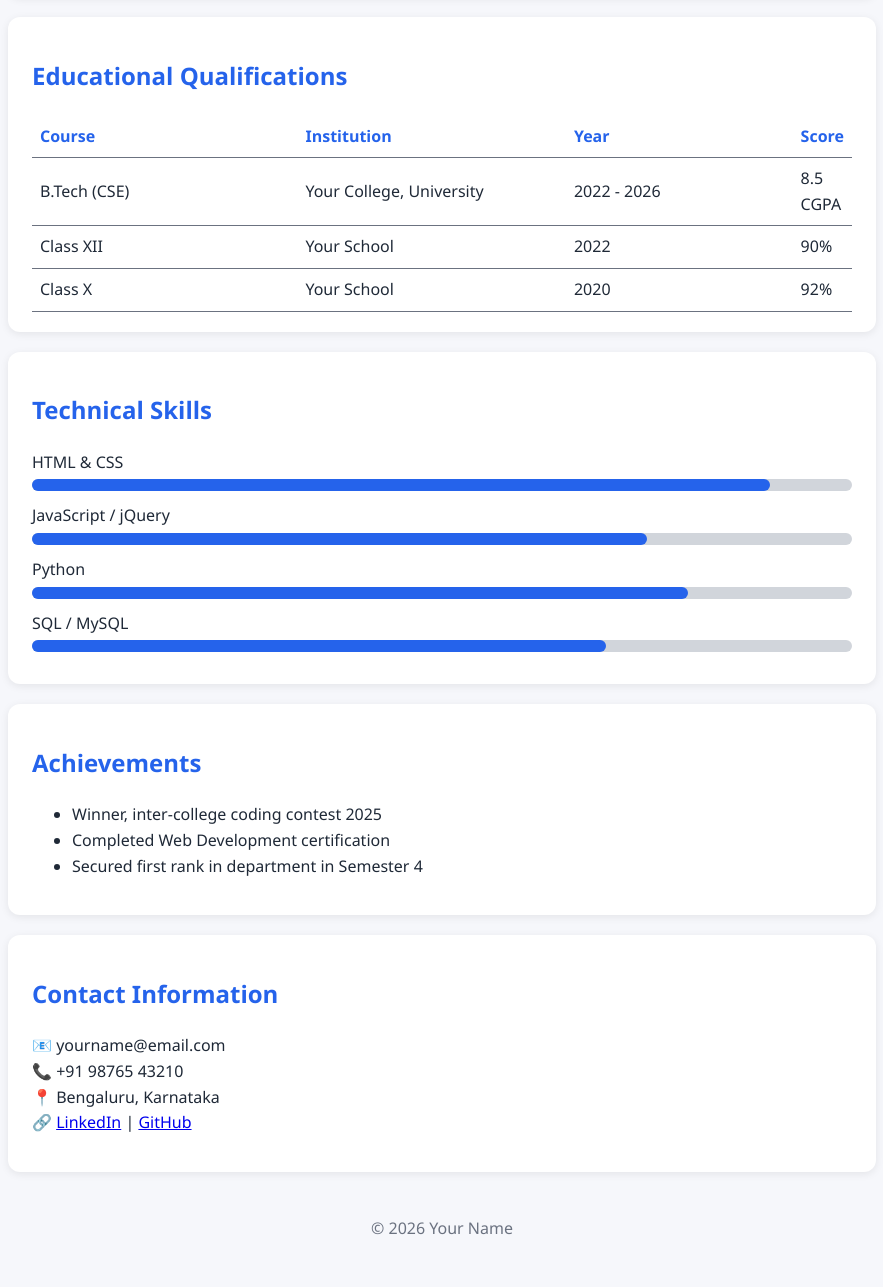
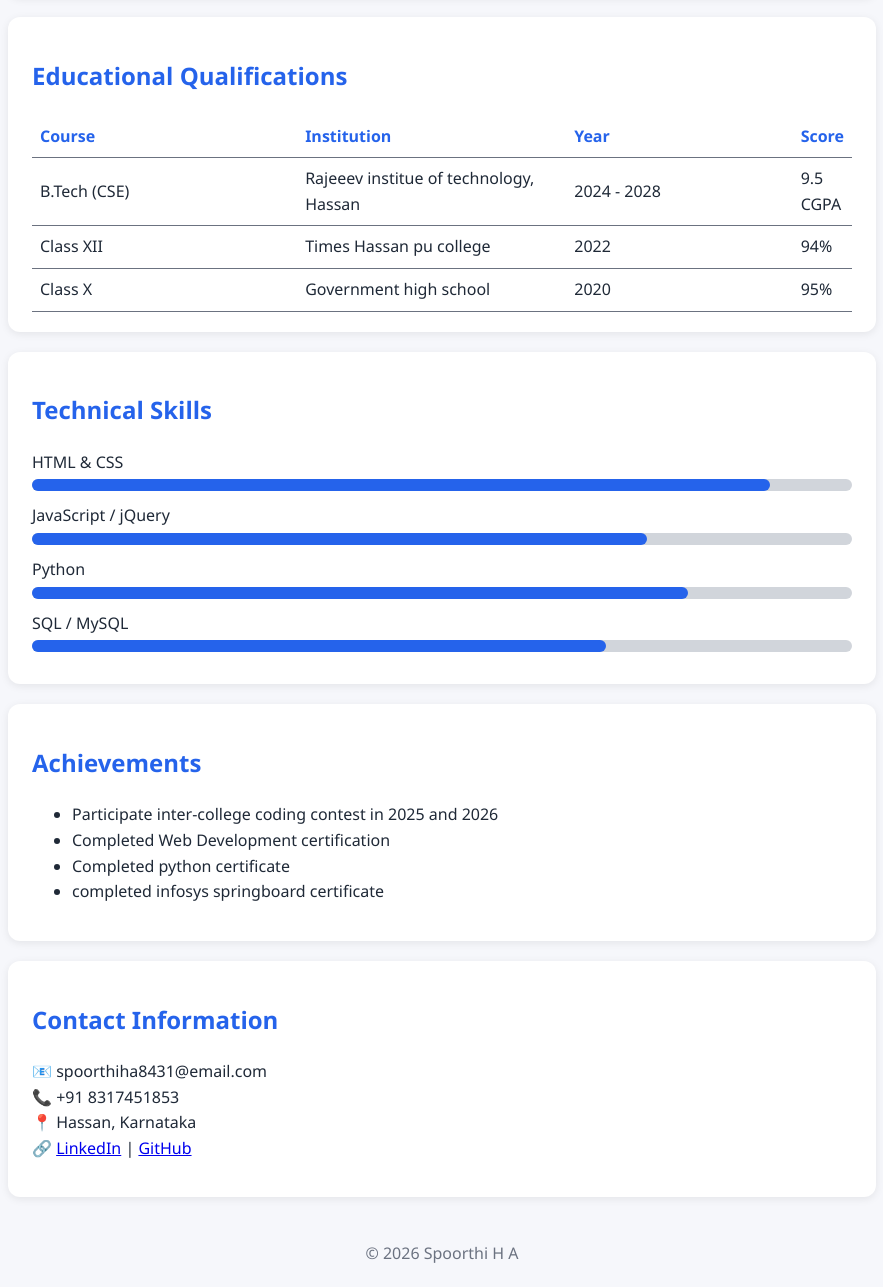
Before and after one commit to spoorthi884/my-resume, a plain HTML site: page resume.html in a window 1280 px wide. Shown: the part 244-1531 px from the top of the page, without its empty margins (198-1081 px from the left). Before the commit the page ends 1505 px from the top, so only its background shows below. Drawn offline with nearby package versions, Linux system fonts and the light colour scheme.

Commit message:
Revise resume with new details and corrections
Updated personal information and achievements in the resume.

```diff
--- a/resume.html
+++ b/resume.html
@@ -3,7 +3,7 @@
 <head>
 <meta charset="UTF-8">
 <meta name="viewport" content="width=device-width, initial-scale=1">
-<title>Resume | Your Name</title>
+<title>Resume | Spoorthi H A</title>
 <link rel="stylesheet" href="style.css">
 </head>
 <body>
@@ -23,9 +23,9 @@
     <h2>Educational Qualifications</h2>
     <table>
       <tr><th>Course</th><th>Institution</th><th>Year</th><th>Score</th></tr>
-      <tr><td>B.Tech (CSE)</td><td>Your College, University</td><td>2022 - 2026</td><td>8.5 CGPA</td></tr>
-      <tr><td>Class XII</td><td>Your School</td><td>2022</td><td>90%</td></tr>
-      <tr><td>Class X</td><td>Your School</td><td>2020</td><td>92%</td></tr>
+      <tr><td>B.Tech (CSE)</td><td>Rajeeev institue of technology, Hassan</td><td>2024 - 2028</td><td>9.5 CGPA</td></tr>
+      <tr><td>Class XII</td><td>Times Hassan pu college</td><td>2022</td><td>94%</td></tr>
+      <tr><td>Class X</td><td>Government high school</td><td>2020</td><td>95%</td></tr>
     </table>
   </section>
 
@@ -40,21 +40,22 @@
   <section>
     <h2>Achievements</h2>
     <ul>
-      <li>Winner, inter-college coding contest 2025</li>
+      <li>Participate inter-college coding contest in 2025 and 2026</li>
       <li>Completed Web Development certification</li>
-      <li>Secured first rank in department in Semester 4</li>
+      <li>Completed python certificate
+      <li>completed infosys springboard certificate</li>
     </ul>
   </section>
 
   <section>
     <h2>Contact Information</h2>
-    <p>📧 yourname@email.com<br>
-    📞 +91 98765 43210<br>
-    📍 Bengaluru, Karnataka<br>
-    🔗 <a href="https://linkedin.com/in/yourname">LinkedIn</a> | <a href="https://github.com/yourname">GitHub</a></p>
+    <p>📧 spoorthiha8431@email.com<br>
+    📞 +91 8317451853<br>
+    📍 Hassan, Karnataka<br>
+    🔗 <a href="https://linkedin.com/in/Spoorthi H A">LinkedIn</a> | <a href="https://github.com/spoorthi884">GitHub</a></p>
   </section>
 </main>
-<footer>&copy; 2026 Your Name</footer>
+<footer>&copy; 2026 Spoorthi H A</footer>
 <script src="https://cdnjs.cloudflare.com/ajax/libs/jquery/3.7.1/jquery.min.js"></script>
 <script src="script.js"></script>
 </body>
```
